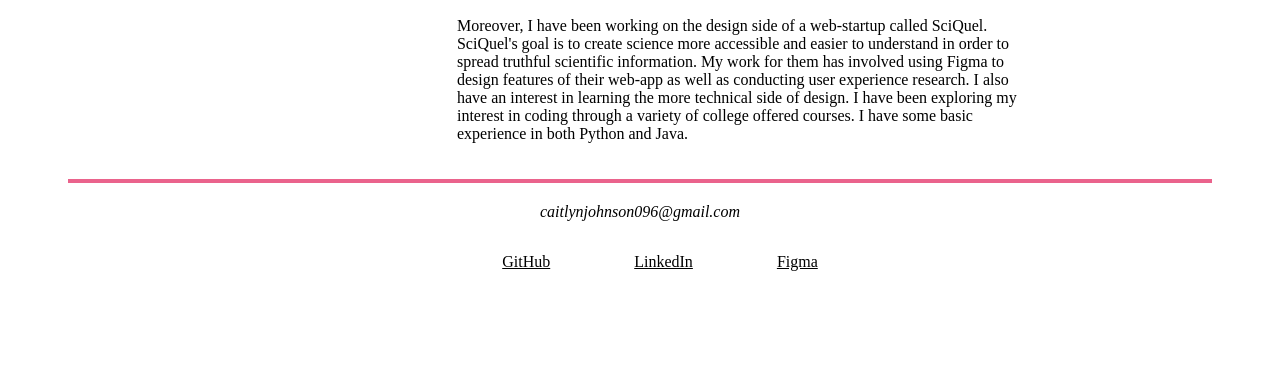
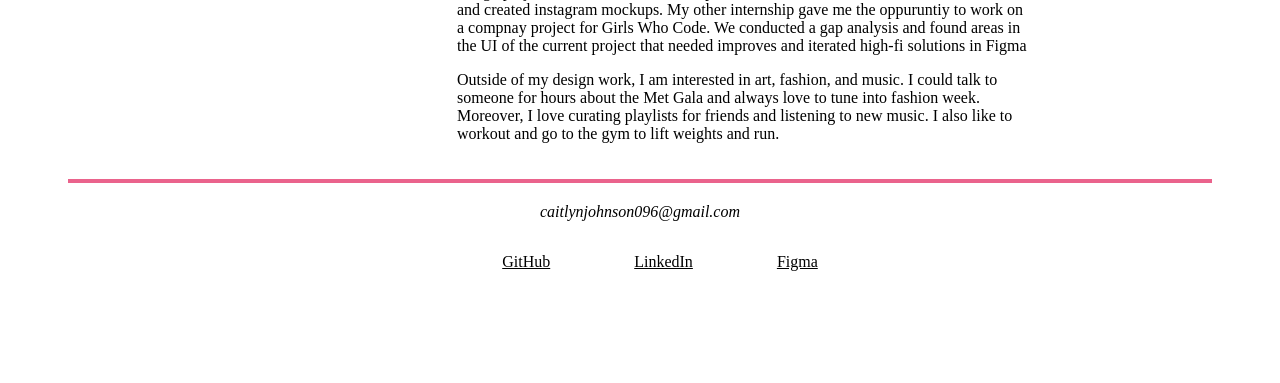
Before and after one commit to caitlynjohnson096/caitlyn-j-portfolio, a PHP site: template pages/about.php in a window 1280 px wide. Shown: the part 330-713 px from the top of the page. Run offline with PHP 8.4, Linux system fonts and the light colour scheme; the template is opened without the code that fills it, so the values that code supplies are empty.

Commit message:
-more changes

```diff
--- a/pages/about.php
+++ b/pages/about.php
@@ -25,9 +25,10 @@ $aboutStyling = "active_page";
        <div class="about-writing">
 
        <p> <b>Hi, I'm Caitlyn,</b></p>
-          <p> and I am a junior studying Information Science with a concentration in User Experience Design at Cornell University. I became passionate about UX design through a variety of my courses at school that discuss the importance of making design clear, understandable, and accessible. I have begun divining into this interest through my Design Consulting Club. This experience has allowed me to gain real-life UX experience and work with clients to create specialized technology solutions that meet a specific user's needs. Through this opportunity, I have been able to design a product for the Stanford Longevity Design Challenge and I have begun working with a client on a project in the financial sector. </p>
+          <p> and I am a junior studying Information Science with a concentration in User Experience Design at Cornell University. I became passionate about UX design through a variety of my courses at school that discuss the importance of making design clear, understandable, and accessible. I have begun divining into this interest through my Design Consulting Club. This experience has allowed me to gain real-life UX experience and work with clients to create specialized technology solutions that meet a specific user's needs. Through this opportunity, I have been able to design several products for varying clients. Additionally, I have two internships that have given me the oppunrtunity to work on design projects. I worked at one start up where I created wire frames conducted rsearch, and created instagram mockups. My other internship gave me the oppuruntiy to work on a compnay project for Girls Who Code. We conducted a gap analysis and found areas in the UI of the current project that needed improves and iterated high-fi solutions in Figma </p>
 
-          <p>Moreover, I have been working on the design side of a web-startup called SciQuel. SciQuel's goal is to create science more accessible and easier to understand in order to spread truthful scientific information. My work for them has involved using Figma to design features of their web-app as well as conducting user experience research. I also have an interest in learning the more technical side of design. I have been exploring my interest in coding through a variety of college offered courses. I have some basic experience in both Python and Java.</p>
+
+          <p> Outside of my design work, I am interested in art, fashion, and music. I could talk to someone for hours about the Met Gala and always love to tune into fashion week. Moreover, I love curating playlists for friends and listening to new music. I also like to workout and go to the gym to lift weights and run. </p>
         </div>
     </div>
 
--- a/pages/qa.php
+++ b/pages/qa.php
@@ -23,9 +23,9 @@
 </div>
 <div class="column2">
 <p><strong>Role:</strong> Project Manager</p>
-<p><strong>Team:</strong> Calvin Lee , Qiyu Hu, Gracia Xu, Nancy Duong </p>
+<p><strong>Team:</strong> Calvin, Qiyu, Gracia, Nancy </p>
 <p> <strong> Timeline: </strong> March 2022 - May 2022</p>
-<p> <strong>Tools: Figma, Notion</strong></p>
+<p> <strong>Tools: </strong> Figma, Notion</p>
 </div>
 </div>
 <h2> Problem </h2>
```
Also changed, not shown: pages/clarks.php (+10 -5 lines), public/images/grow-user.png (added).
